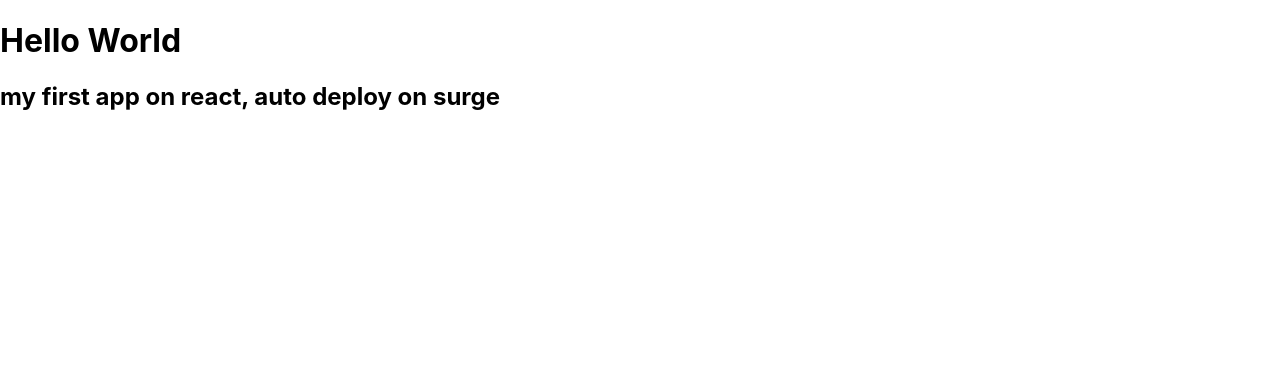
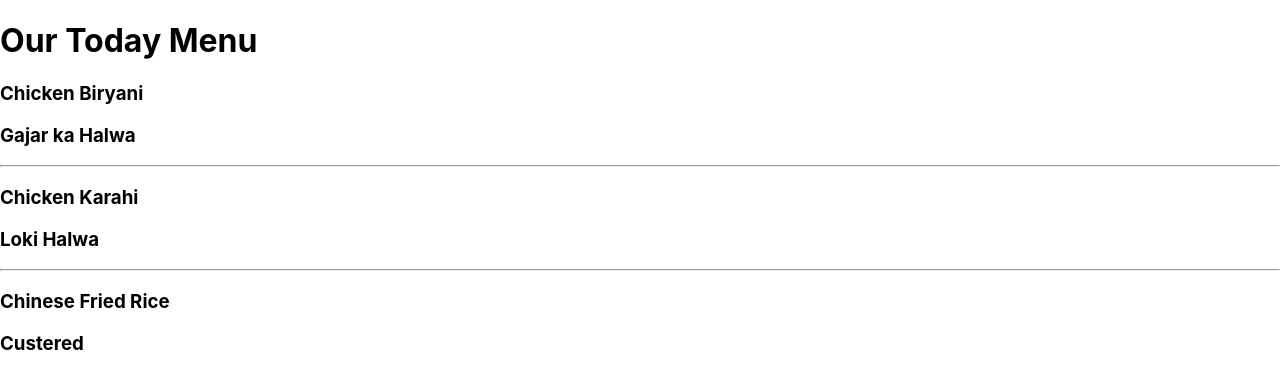
Before and after one commit to intelysol/react-base-app, a React (Create React App) app: page / in a window 1280 px wide. Shown: the top 388 px of the page. Built offline with nearby package versions, Linux system fonts and the light colour scheme.

Commit message:
few changes

```diff
--- a/src/App.js
+++ b/src/App.js
@@ -1,12 +1,16 @@
 import React from 'react';
-//import logo from './logo.svg';
 import './App.css';
+import Dinner from './dinner.js';
 
 function App() {
   return (
     <div>
-      <h1>Hello World </h1>
-       <h2>my first app on react,  auto deploy on surge </h2>
+      <h1>Our Today Menu</h1>
+      <Dinner dishName='Chicken Biryani' sweetdishName='Gajar ka Halwa'/>
+      <hr/>
+      <Dinner dishName='Chicken Karahi' sweetdishName='Loki Halwa'/>
+      <hr/>
+      <Dinner dishName='Chinese Fried Rice' sweetdishName='Custered'/>
     </div>
   );
 }
--- /dev/null
+++ b/src/dinner.js
@@ -0,0 +1,10 @@
+import React from 'react';
+
+function Dinner(props){
+    return <div>
+                <h3>{props.dishName}</h3>
+                <h3>{props.sweetdishName}</h3>
+            </div>
+}
+
+export default Dinner;
```
